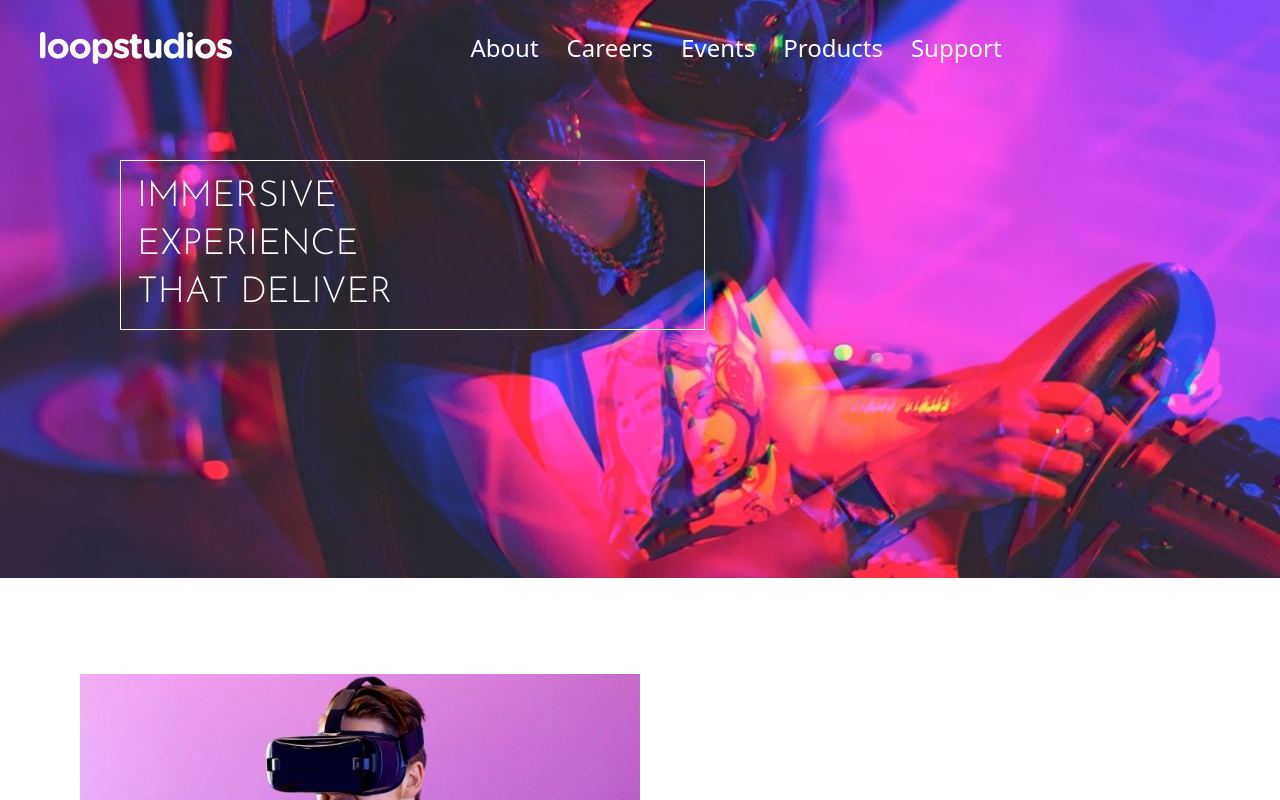
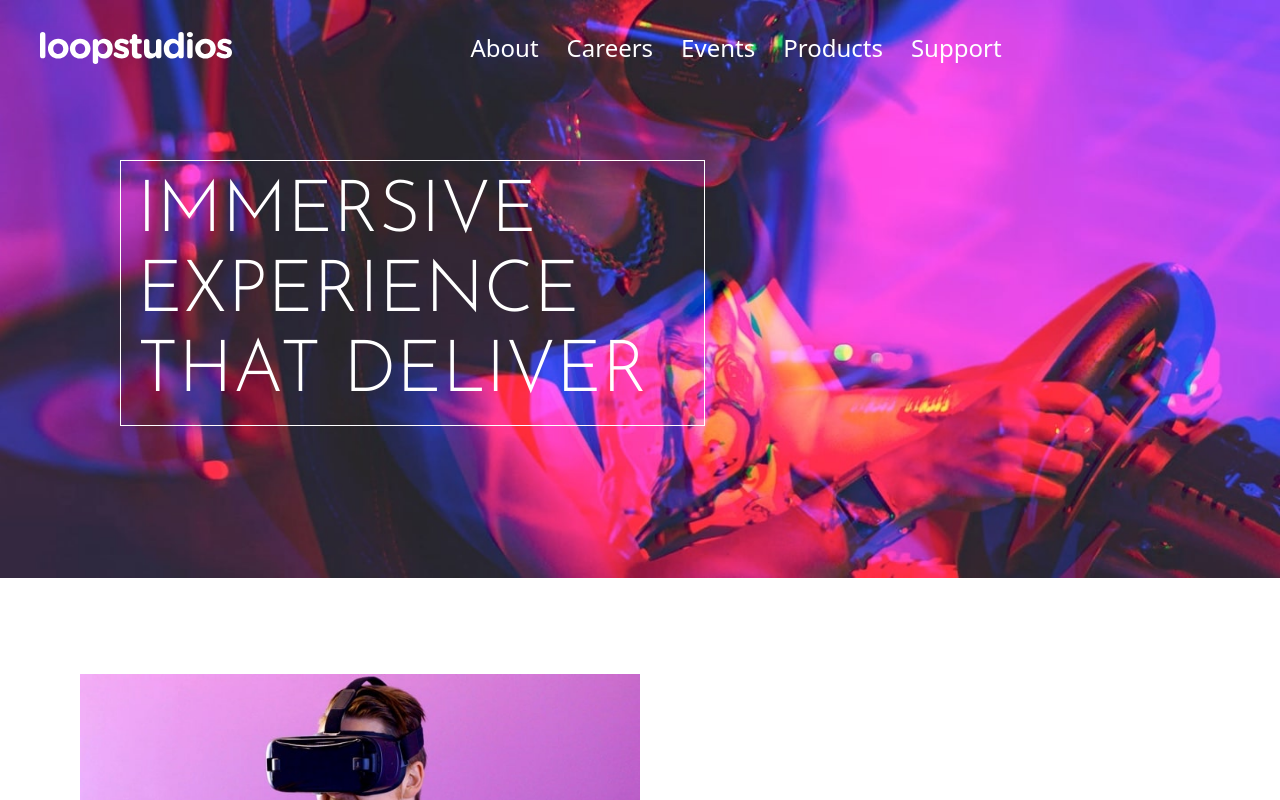
Before and after one commit to Elai5/loopstudio, a React (Vite) app: page / in a window 1280 px wide. Shown: the top 800 px of the page. Built offline with nearby package versions, Linux system fonts and the light colour scheme.

Commit message:
increased fontsize for home text title

```diff
--- a/src/components/Home.jsx
+++ b/src/components/Home.jsx
@@ -28,7 +28,7 @@ export const Home = () => {
           <Navbar />
           <div className="w-full flex min-h-screen py-30 lg:px-10 lg:py-40">
             <div className="w-full lg:w-3/4 md:w-1/2 text-left text-white">
-              <h1 className="w-full lg:w-3/4 max-w-full flex flex-col gap-2 text-5xl lg:text-4xl md:text-4xl font-josefin border border-white p-2 lg:p-4 sm:p-2 ">
+              <h1 className="w-full lg:w-3/4 max-w-full flex flex-col gap-2 text-5xl lg:text-7xl md:text-4xl font-josefin border border-white p-2 lg:p-4 sm:p-2 ">
                 <span>IMMERSIVE</span>
                 <span>EXPERIENCE</span>
                 <span>THAT DELIVER</span>
```
